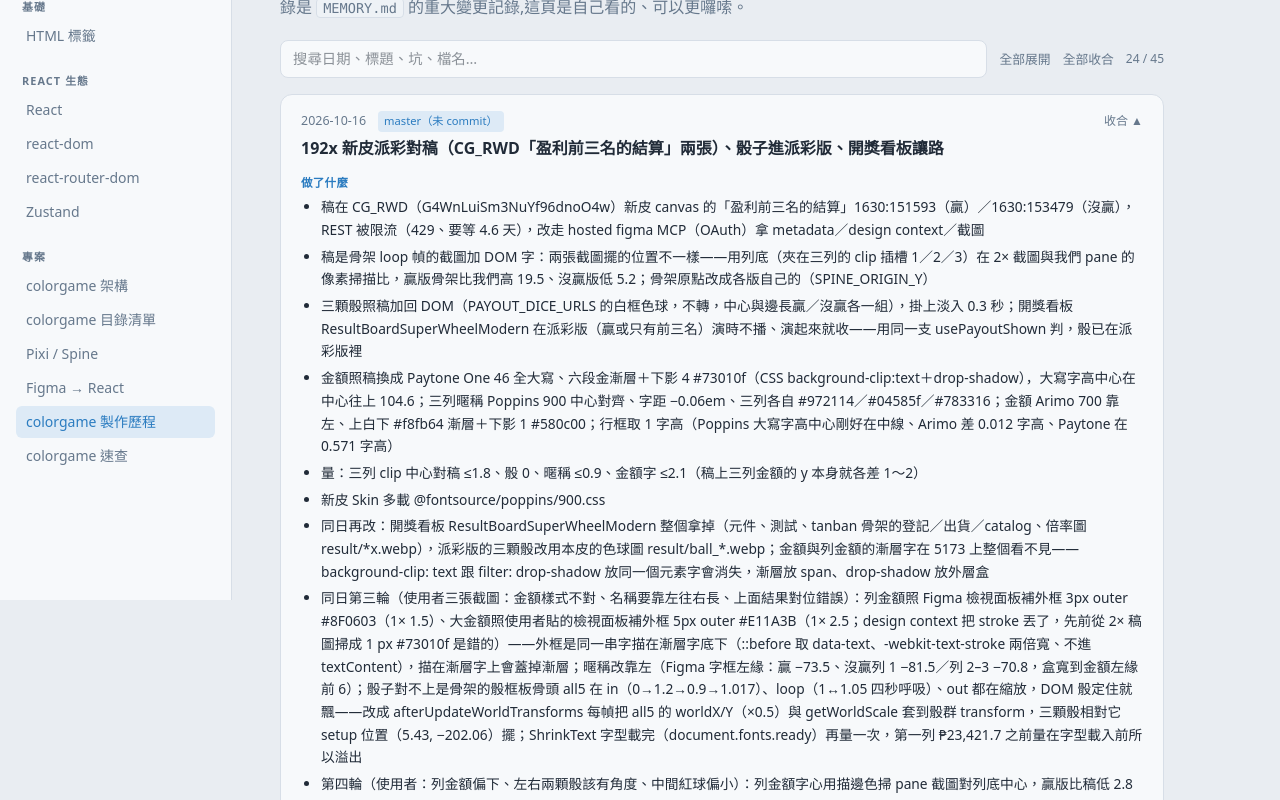
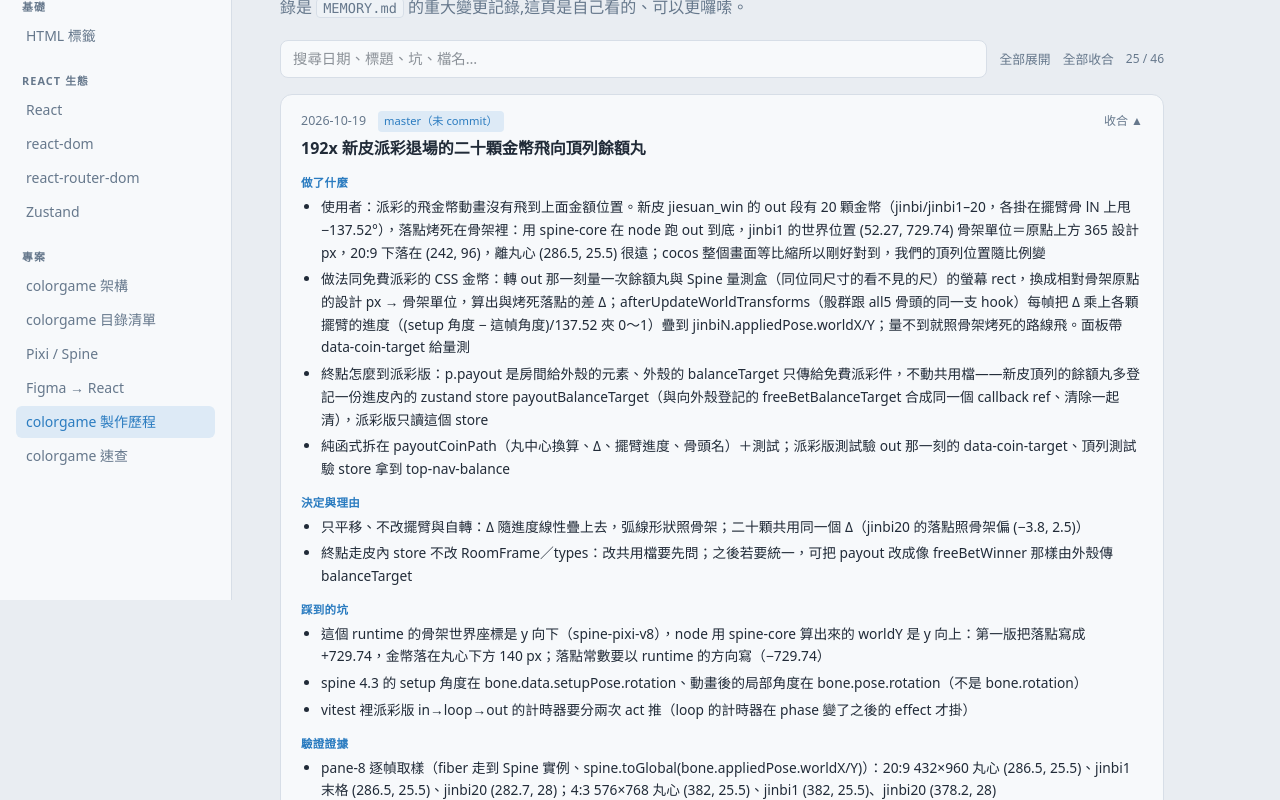
Before and after one commit to f840214/benji-wiki, a React (Vite) app: page /#/colorgame-log in a window 1280 px wide. Shown: the part 200-1000 px from the top of the page. Built offline with nearby package versions, Linux system fonts and the light colour scheme.

Commit message:
colorgame-log: 192x 新皮派彩金幣飛向餘額丸

```diff
--- a/src/pages/ColorGameLogPage.jsx
+++ b/src/pages/ColorGameLogPage.jsx
@@ -16,6 +16,21 @@ import Code from '../components/Code.jsx'
 //   links    相關頁 / 文件([[文字, href]])
 
 const ENTRIES = [
+  {
+    date: '2026-10-19',
+    title: '192x 新皮派彩退場的二十顆金幣飛向頂列餘額丸',
+    branch: 'master（未 commit）',
+    summary: [
+      '使用者：派彩的飛金幣動畫沒有飛到上面金額位置。新皮 jiesuan_win 的 out 段有 20 顆金幣（jinbi/jinbi1–20，各掛在擺臂骨 lN 上甩 −137.52°），落點烤死在骨架裡：用 spine-core 在 node 跑 out 到底，jinbi1 的世界位置 (52.27, 729.74) 骨架單位＝原點上方 365 設計 px，20:9 下落在 (242, 96)，離丸心 (286.5, 25.5) 很遠；cocos 整個畫面等比縮所以剛好對到，我們的頂列位置隨比例變',
+      '做法同免費派彩的 CSS 金幣：轉 out 那一刻量一次餘額丸與 Spine 量測盒（同位同尺寸的看不見的尺）的螢幕 rect，換成相對骨架原點的設計 px → 骨架單位，算出與烤死落點的差 Δ；afterUpdateWorldTransforms（骰群跟 all5 骨頭的同一支 hook）每幀把 Δ 乘上各顆擺臂的進度（(setup 角度 − 這幀角度)/137.52 夾 0～1）疊到 jinbiN.appliedPose.worldX/Y；量不到就照骨架烤死的路線飛。面板帶 data-coin-target 給量測',
+      '終點怎麼到派彩版：p.payout 是房間給外殼的元素、外殼的 balanceTarget 只傳給免費派彩件，不動共用檔——新皮頂列的餘額丸多登記一份進皮內的 zustand store payoutBalanceTarget（與向外殼登記的 freeBetBalanceTarget 合成同一個 callback ref、清除一起清），派彩版只讀這個 store',
+      '純函式拆在 payoutCoinPath（丸中心換算、Δ、擺臂進度、骨頭名）＋測試；派彩版測試驗 out 那一刻的 data-coin-target、頂列測試驗 store 拿到 top-nav-balance',
+    ],
+    decisions: ['只平移、不改擺臂與自轉：Δ 隨進度線性疊上去，弧線形狀照骨架；二十顆共用同一個 Δ（jinbi20 的落點照骨架偏 (−3.8, 2.5)）', '終點走皮內 store 不改 RoomFrame／types：改共用檔要先問；之後若要統一，可把 payout 改成像 freeBetWinner 那樣由外殼傳 balanceTarget'],
+    pitfalls: ['這個 runtime 的骨架世界座標是 y 向下（spine-pixi-v8），node 用 spine-core 算出來的 worldY 是 y 向上：第一版把落點寫成 +729.74，金幣落在丸心下方 140 px；落點常數要以 runtime 的方向寫（−729.74）', 'spine 4.3 的 setup 角度在 bone.data.setupPose.rotation、動畫後的局部角度在 bone.pose.rotation（不是 bone.rotation）', 'vitest 裡派彩版 in→loop→out 的計時器要分兩次 act 推（loop 的計時器在 phase 變了之後的 effect 才掛）'],
+    evidence: ['pane-8 逐幀取樣（fiber 走到 Spine 實例、spine.toGlobal(bone.appliedPose.worldX/Y)）：20:9 432×960 丸心 (286.5, 25.5)、jinbi1 末格 (286.5, 25.5)、jinbi20 (282.7, 28)；4:3 576×768 丸心 (382, 25.5)、jinbi1 (382, 25.5)、jinbi20 (378.2, 28)', '閘門：typecheck 0、lint 0、vitest 567 檔 6006 全綠'],
+    files: ['src/views/room/skins/superWheelModern/payoutCoinPath.ts', 'src/views/room/skins/superWheelModern/payoutBalanceTarget.ts', 'src/views/room/skins/superWheelModern/PayoutSuperWheelModern.tsx', 'src/views/room/skins/superWheelModern/TopNavSuperWheelModern.tsx'],
+  },
   {
     date: '2026-10-16',
     title: '192x 新皮派彩對稿（CG_RWD「盈利前三名的結算」兩張）、骰子進派彩版、開獎看板讓路',
```
